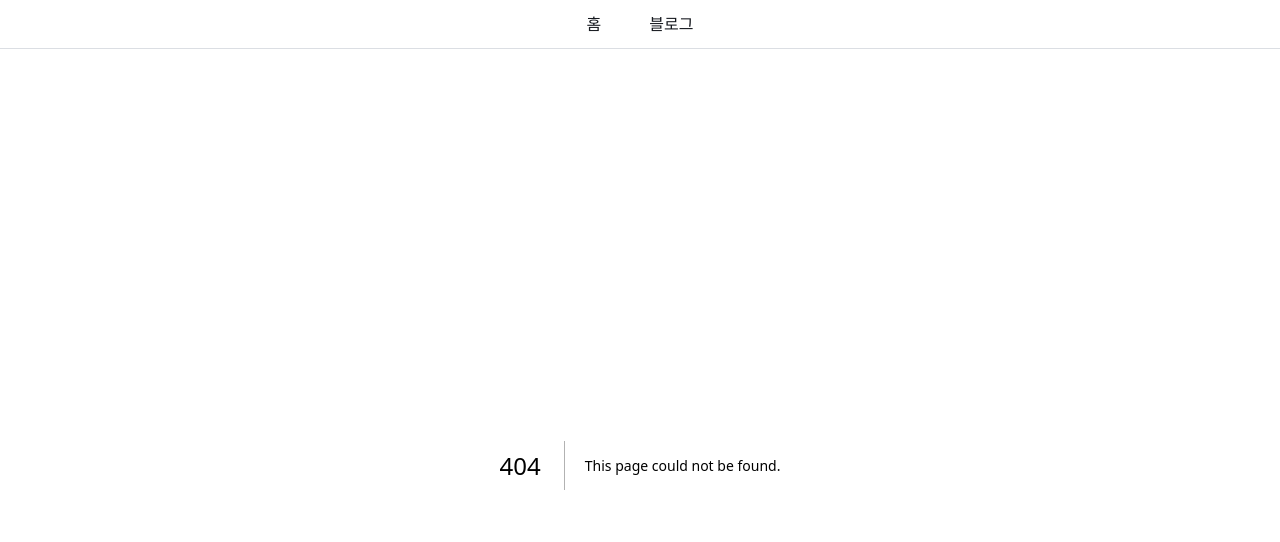
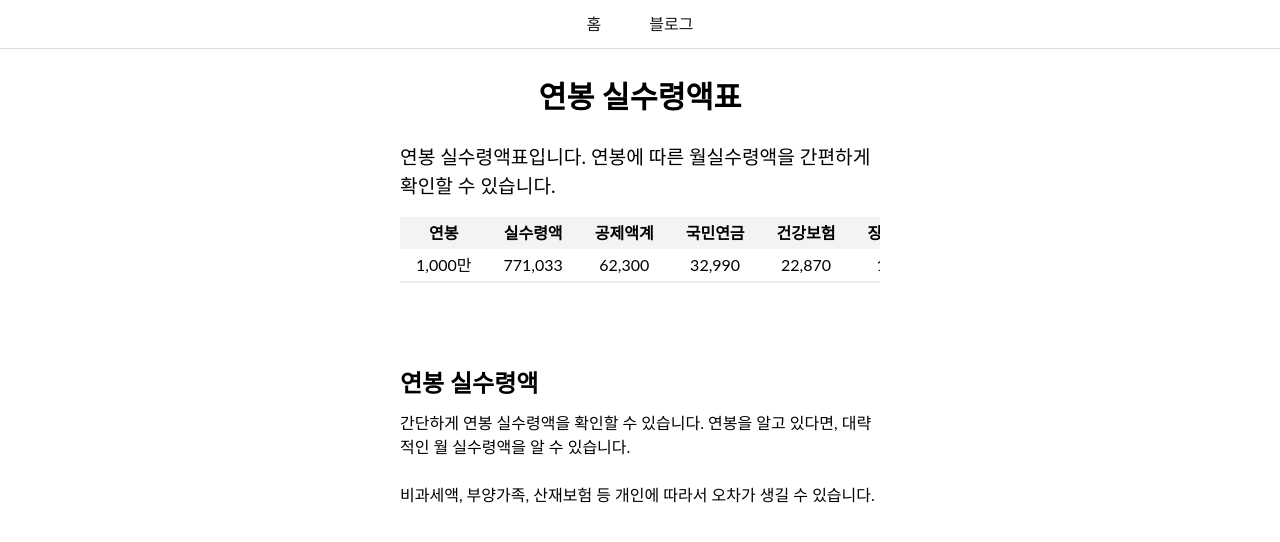
Before and after one commit to zziri/app, a Next.js app: page /calculator/tables/salary in a window 1280 px wide. Before the commit this address had no page. Shown: the top 542 px of the page. Built offline with nearby package versions, Linux system fonts and the light colour scheme.

Commit message:
[dev/salary] 연봉 실수령액표 페이지 생성

```diff
--- /dev/null
+++ b/src/pages/calculator/tables/salary/_components/Body.tsx
@@ -0,0 +1,22 @@
+import { styled } from "styled-components";
+import Table from "./Table";
+
+const Frame = styled.div`
+  /* border: 1px solid #ccc; */
+`;
+
+const Body = () => {
+  const head = ['연봉', '실수령액', '공제액계', '국민연금', '건강보험', '장기요양', '고용보험', '소득세', '지방소득세'];
+  const rows = [
+    ['1,000만', '771,033', '62,300', '32,990', '22,870', '1,680', '4,760', '0', '0'],
+  ];
+  return (
+    <>
+      <Frame>
+        <Table head={head} rows={rows}/>
+      </Frame>
+    </>
+  );
+}
+
+export default Body;
--- /dev/null
+++ b/src/pages/calculator/tables/salary/_components/Table.tsx
@@ -0,0 +1,86 @@
+import styled from "styled-components";
+
+const OverflowContainer = styled.div`
+  overflow-x: scroll;
+
+  /* 스크롤바 스타일 */
+  &::-webkit-scrollbar {
+    height: 0.5rem;
+  }
+
+  /* 스크롤바 트랙 스타일 (스크롤바의 배경) */
+  &::-webkit-scrollbar-track {
+    /* background: #f1f1f1;
+    border-radius: 0.25rem; */
+  }
+
+  /* 스크롤바 핸들 스타일 (스크롤바 자체) */
+  &::-webkit-scrollbar-thumb {
+    background: #888;
+    border-radius: 0.25rem;
+  }
+
+  /* 스크롤바 핸들 호버 스타일 (마우스를 올려놓은 상태의 스크롤바 자체) */
+  &::-webkit-scrollbar-thumb:hover {
+    background: #555;
+  }
+`;
+
+const Frame = styled.table`
+  width: 100%;
+  border-collapse: collapse;
+`;
+
+const HeaderRow = styled.tr`
+  background-color: #F3F3F3;
+`;
+
+const BodyRow = styled.tr`
+  border-bottom: 2px solid #EBEBEB;
+`;
+
+const HeaderCell = styled.th`
+  font-weight: bold;
+  text-align: center;
+  /* color: white; */
+  white-space: nowrap;
+  padding: 0.5rem 1rem;
+`;
+
+const BodyCell = styled.td`
+  text-align: center;
+  white-space: nowrap;
+  padding: 0.5rem 1rem;
+`;
+
+interface Props {
+  head: Array<string>;
+  rows: Array<Array<string>>;
+}
+
+const Table = ({ head = [], rows = [[]] }: Props) => {
+  return (
+    <OverflowContainer>
+      <Frame>
+        <thead>
+          <HeaderRow>
+            {head.map((item, index) => (
+              <HeaderCell key={index}>{item}</HeaderCell>
+            ))}
+          </HeaderRow>
+        </thead>
+        <tbody>
+          {rows.map((row, rowIndex) => (
+            <BodyRow key={rowIndex}>
+              {row.map((item, index) => (
+                <BodyCell key={index}>{item}</BodyCell>
+              ))}
+            </BodyRow>
+          ))}
+        </tbody>
+      </Frame>
+    </OverflowContainer>
+  );
+}
+
+export default Table;
--- /dev/null
+++ b/src/pages/calculator/tables/salary/_data/articleList.tsx
@@ -0,0 +1,18 @@
+import Article from "@/types/Article";
+
+const salaryArticleList: Array<Article> = [
+  {
+    subtitle: '연봉 실수령액',
+    contents: (
+      <>
+        <article>
+          간단하게 연봉 실수령액을 확인할 수 있습니다. 연봉을 알고 있다면, 대략적인 월 실수령액을 알 수 있습니다.
+          <br /><br />
+          비과세액, 부양가족, 산재보험 등 개인에 따라서 오차가 생길 수 있습니다.
+        </article>
+      </>
+    ),
+  },
+]
+
+export default salaryArticleList;
--- /dev/null
+++ b/src/pages/calculator/tables/salary/index.tsx
@@ -0,0 +1,27 @@
+import Description from "@/components/common/Description";
+import SeoArticle from "@/components/common/SeoArticle";
+import SeoHead from "@/components/common/SeoHead";
+import Title from "@/components/common/Title";
+import Body from "./_components/Body";
+import salaryArticleList from "./_data/articleList";
+
+const title = '연봉 실수령액표';
+const description = `
+연봉 실수령액표입니다. 연봉에 따른 월실수령액을 간편하게 확인할 수 있습니다.
+`;
+
+const SalaryTable = () => {
+  return (
+    <>
+      <SeoHead
+        title={title}
+        description={description} />
+      <Title title={title} />
+      <Description content={description} />
+      <Body />
+      <SeoArticle list={salaryArticleList} />
+    </>
+  );
+}
+
+export default SalaryTable;
```
